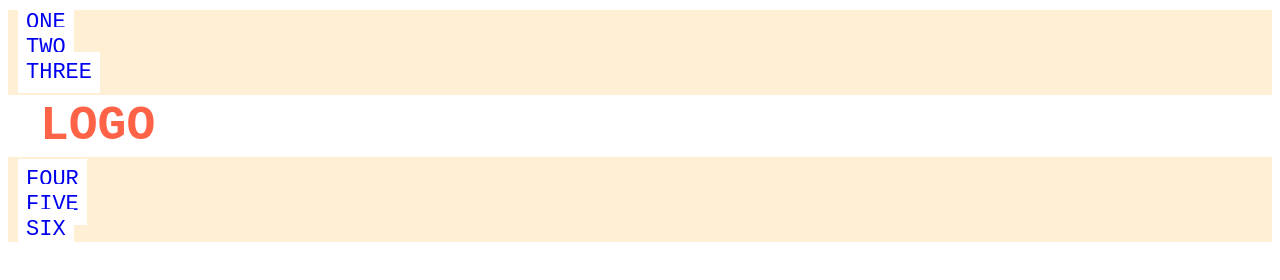
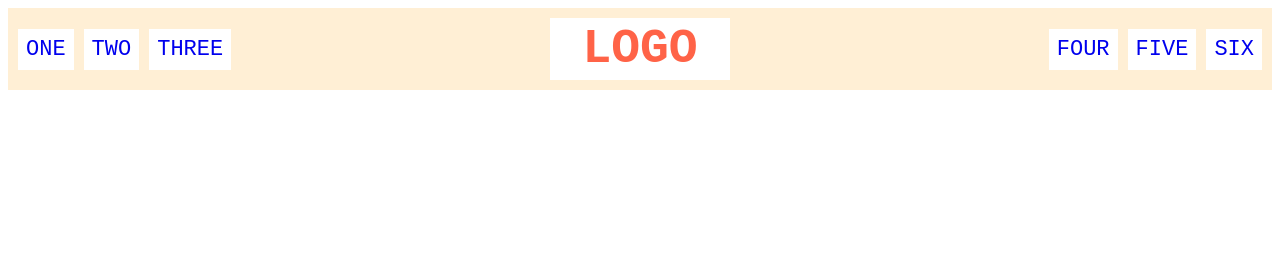
Before and after one commit to rodney-zhu/Flex-Exercises, a plain HTML site: page 02-flex-header/index.html in a window 1280 px wide. Drawn offline with Linux system fonts and the light colour scheme.

Commit message:
Complete flex assignment 2 after bad merge with main branch

```diff
--- a/02-flex-header/style.css
+++ b/02-flex-header/style.css
@@ -1,13 +1,10 @@
 .header  {
   font-family: monospace;
   background: papayawhip;
-<<<<<<< HEAD
   display: flex;
   justify-content: space-between;
   align-items: center;
 
-=======
->>>>>>> fb887275a82077970df2089a9152733abd1cca9b
 }
 
 .logo {
@@ -16,23 +13,17 @@
   color: tomato;
   background: white;
   padding: 4px 32px;
-<<<<<<< HEAD
   margin: 10px;
 
-=======
->>>>>>> fb887275a82077970df2089a9152733abd1cca9b
 }
 
 ul {
   /* this removes the dots on the list items*/
   list-style-type: none;
-<<<<<<< HEAD
   display: flex;
   margin: 10px;
   padding: 0;
   gap: 10px;
-=======
->>>>>>> fb887275a82077970df2089a9152733abd1cca9b
 }
 
 a {
@@ -41,8 +32,4 @@ a {
   padding: 8px;
   /* this removes the line under the links */
   text-decoration: none;
-<<<<<<< HEAD
 }
-=======
-}
->>>>>>> fb887275a82077970df2089a9152733abd1cca9b
```
